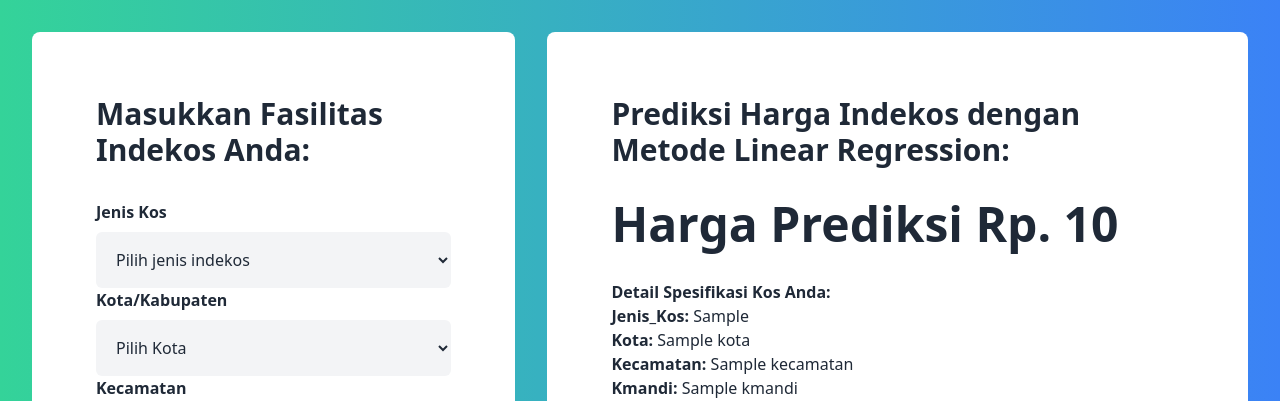
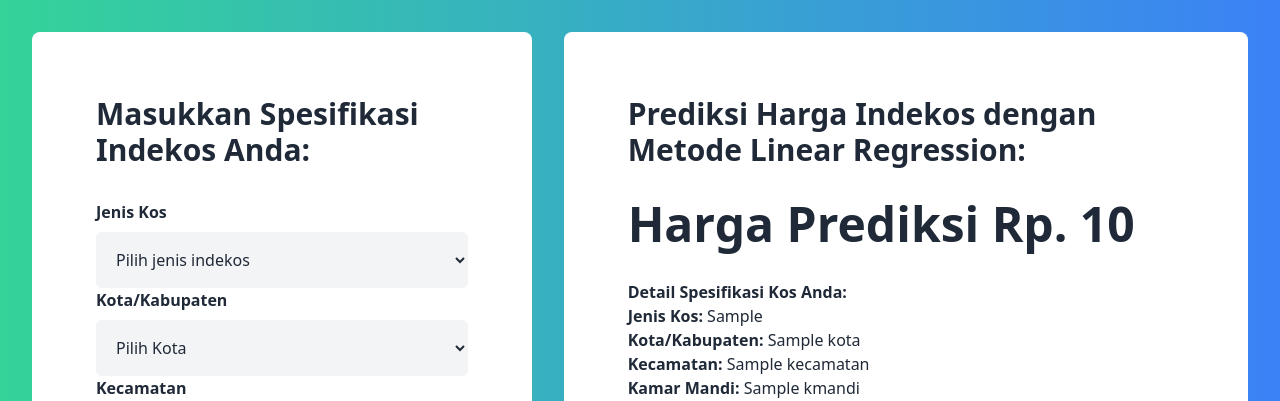
Before and after one commit to cecepwahyu/indekost-price-predict, a Flask app: template templates/index.html in a window 1280 px wide. Shown: the top 401 px of the page. Run offline with Flask 2, Linux system fonts and the light colour scheme; the template is opened without the code that fills it: most values are stand-ins (such as "Sample title", 1, 10 or a date in 2020); parts of the project's set-up code (start-up, migrations or seed data) failed here and were passed over.

Commit message:
Update index.html

```diff
--- a/templates/index.html
+++ b/templates/index.html
@@ -28,7 +28,7 @@
     >
         <main class="bg-white p-16 rounded-lg">
             <h1 class="text-3xl font-bold mb-8">
-                Masukkan Fasilitas Indekos Anda:
+                Masukkan Spesifikasi Indekos Anda:
             </h1>
 
             <form
@@ -203,10 +203,10 @@
                 {% if ( Harga ) != 0 %}
                 <div class="mt-8">
                     <b>Detail Spesifikasi Kos Anda:</b>
-                    <p><b>Jenis_Kos:</b> {{ Jenis_Kos }} </p>
-                    <p><b>Kota:</b> {{ Kota }} </p>
+                    <p><b>Jenis Kos:</b> {{ Jenis_Kos }} </p>
+                    <p><b>Kota/Kabupaten:</b> {{ Kota }} </p>
                     <p><b>Kecamatan:</b> {{ Kecamatan }} </p>
-                    <p><b>Kmandi:</b> {{ Kmandi }} </p>
+                    <p><b>Kamar Mandi:</b> {{ Kmandi }} </p>
                     <p><b>WIFI:</b> {{ WIFI }} </p>
                     <p><b>AC:</b> {{ AC }} </p>
                     <p><b>Kloset:</b> {{ Kloset }} </p>
```
